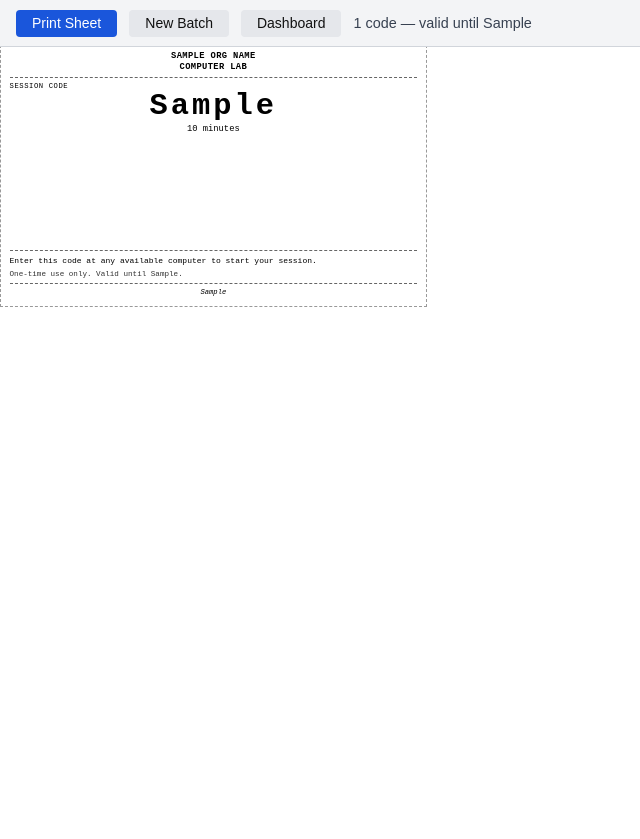
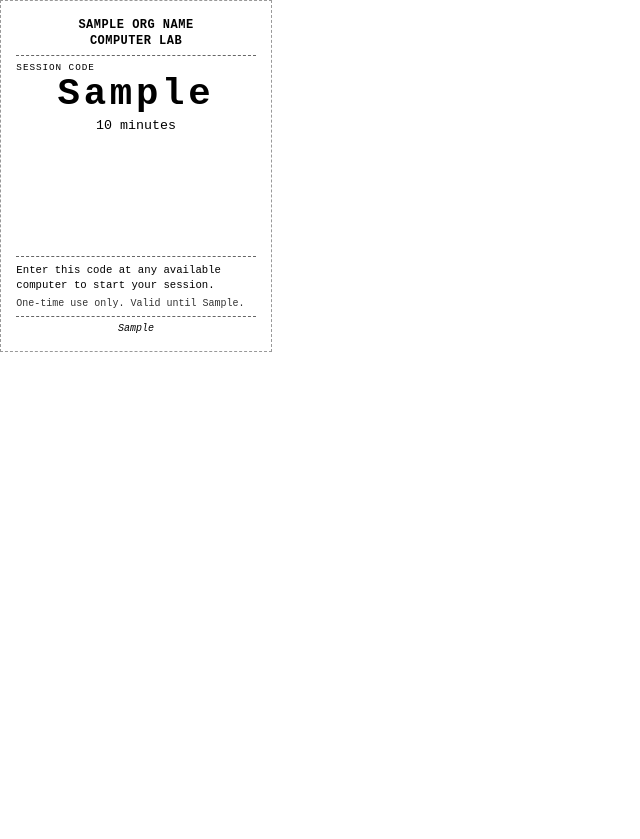
Before and after one commit to sixesandsevens/GraceLab, a Flask app: template server/templates/batch_print.html in a window 1280 px wide. Shown: the top 839 px of the page, without its empty margins (0-640 px from the left). Before the commit the page ends 307 px from the top, so only its background shows below. Run offline with Flask 3, Linux system fonts and the light colour scheme; the template is opened without the code that fills it: most values are stand-ins (such as "Sample title", 1, 10 or a date in 2020); parts of the project's set-up code (start-up, migrations or seed data) failed here and were passed over.

Commit message:
pdf batch print

```diff
--- a/server/requirements.txt
+++ b/server/requirements.txt
@@ -6,3 +6,4 @@ SQLAlchemy==2.0.41
 Werkzeug==3.1.3
 WTForms==3.2.1
 gunicorn==23.0.0
+weasyprint==69.0
--- a/server/templates/batch_print.html
+++ b/server/templates/batch_print.html
@@ -2,9 +2,14 @@
 <html lang="en">
 <head>
   <meta charset="UTF-8">
-  <title>Batch Session Codes</title>
+  <title>Session Codes</title>
   <style>
     * { margin: 0; padding: 0; box-sizing: border-box; }
+
+    @page {
+      size: letter portrait;
+      margin: 0;
+    }
 
     body {
       font-family: 'Courier New', Courier, monospace;
@@ -12,108 +17,56 @@
       background: #fff;
     }
 
-    /* ── Screen toolbar ───────────────────────────────────────────────
-       position:fixed keeps it out of the document flow entirely,
-       so it contributes zero height to the print layout.
-       A matching padding-top on .print-body gives screen users space
-       to see the buttons, but @media print removes that padding.
-    ── */
-    .screen-toolbar {
-      position: fixed;
-      top: 0; left: 0; right: 0;
-      z-index: 100;
-      display: flex;
-      align-items: center;
-      gap: 0.75rem;
-      padding: 0.6rem 1rem;
-      background: #f3f4f6;
-      border-bottom: 1px solid #d1d5db;
-      font-family: sans-serif;
-    }
-    .screen-toolbar span { font-size: 0.9rem; color: #374151; }
-    .screen-toolbar a, .screen-toolbar button {
-      display: inline-block;
-      padding: 0.35rem 1rem;
-      border-radius: 4px;
-      font-size: 0.875rem;
-      font-family: sans-serif;
-      cursor: pointer;
-      text-decoration: none;
-      border: none;
-    }
-    .btn-print { background: #1a56db; color: #fff; }
-    .btn-back  { background: #e5e7eb; color: #111; }
-
-    /* Space below fixed toolbar on screen only */
-    .print-body { padding-top: 2.5rem; }
-
-    /* ── Print setup ──────────────────────────────────────────────── */
-    @page {
-      size: letter portrait;
-      margin: 0;
-    }
-
-    @media print {
-      .screen-toolbar { display: none; }
-      .print-body { padding-top: 0; }
-      html { -webkit-print-color-adjust: exact; print-color-adjust: exact; }
-    }
-
-    /* ── Card grid ────────────────────────────────────────────────────
-       Size relative to the actual printed page area, not absolute inches.
-       100% width / 3 columns, 33.333vh height per row × 3 = 100vh.
-       This survives whatever margin the browser/printer imposes because
-       we're filling the available area, not demanding a fixed inch size.
-    ── */
-    @media print {
-      html, body { width: 100%; height: 100%; }
-    }
-
+    /*
+      Letter = 8.5 × 11 in
+      3 cols × 2.8333in = 8.5in
+      3 rows × 3.6667in = 11in
+      WeasyPrint respects @page margin:0 exactly, so these fit perfectly.
+    */
     .card-grid {
       display: grid;
-      grid-template-columns: repeat(3, 33.333%);
-      grid-template-rows: repeat(3, 33.333vh);
-      width: 100%;
-      height: 100vh;
-      overflow: hidden;
+      grid-template-columns: repeat(3, 2.8333in);
+      grid-template-rows: repeat(3, 3.6667in);
+      width: 8.5in;
+      height: 11in;
       page-break-after: always;
-      break-after: page;
     }
 
     .card {
+      width: 2.8333in;
+      height: 3.6667in;
       border: 1px dashed #999;
-      padding: 1.2vh 2%;
+      padding: 0.18in 0.16in;
       display: flex;
       flex-direction: column;
       justify-content: space-between;
       overflow: hidden;
     }
 
-    /* ── Card content ─────────────────────────────────────────────── */
     .card-org {
-      font-size: 1.1vh;
+      font-size: 9pt;
       font-weight: bold;
       text-align: center;
       text-transform: uppercase;
       letter-spacing: 0.04em;
-      line-height: 1.25;
+      line-height: 1.3;
     }
 
     .card-divider {
       border: none;
       border-top: 1px dashed #666;
-      margin: 0.5vh 0;
+      margin: 0.06in 0;
     }
 
     .card-label {
-      font-size: 0.9vh;
+      font-size: 7pt;
       text-transform: uppercase;
-      letter-spacing: 0.08em;
-      margin-bottom: 0.2vh;
+      letter-spacing: 0.1em;
+      margin-bottom: 0.03in;
     }
 
     .card-code {
-      font-size: 3.8vh;
+      font-size: 28pt;
       font-weight: bold;
       text-align: center;
       letter-spacing: 0.1em;
@@ -121,25 +74,25 @@
     }
 
     .card-duration {
-      font-size: 1.1vh;
+      font-size: 10pt;
       text-align: center;
-      margin-top: 0.3vh;
+      margin-top: 0.05in;
     }
 
     .card-instruction {
-      font-size: 1vh;
+      font-size: 8pt;
       line-height: 1.4;
     }
 
     .card-meta {
-      font-size: 0.95vh;
+      font-size: 7.5pt;
       line-height: 1.35;
       color: #333;
-      margin-top: 0.3vh;
+      margin-top: 0.04in;
     }
 
     .card-footer {
-      font-size: 0.9vh;
+      font-size: 7.5pt;
       font-style: italic;
       text-align: center;
     }
@@ -147,14 +100,6 @@
 </head>
 <body>
 
-<div class="screen-toolbar">
-  <button class="btn-print" onclick="window.print()">Print Sheet</button>
-  <a href="{{ url_for('sessions.batch') }}" class="btn-back">New Batch</a>
-  <a href="{{ url_for('dashboard.index') }}" class="btn-back">Dashboard</a>
-  <span>{{ sessions|length }} code{{ 's' if sessions|length != 1 }} — valid until {{ sessions[0].format_expiry() if sessions }}</span>
-</div>
-
-<div class="print-body">
 {% for chunk_start in range(0, sessions|length, 9) %}
 {% set chunk = sessions[chunk_start:chunk_start+9] %}
 <div class="card-grid">
@@ -178,7 +123,6 @@
   {% endfor %}
 </div>
 {% endfor %}
-</div>
 
 </body>
 </html>
```
Also changed, not shown: server/sessions.py (+12 -2 lines).
